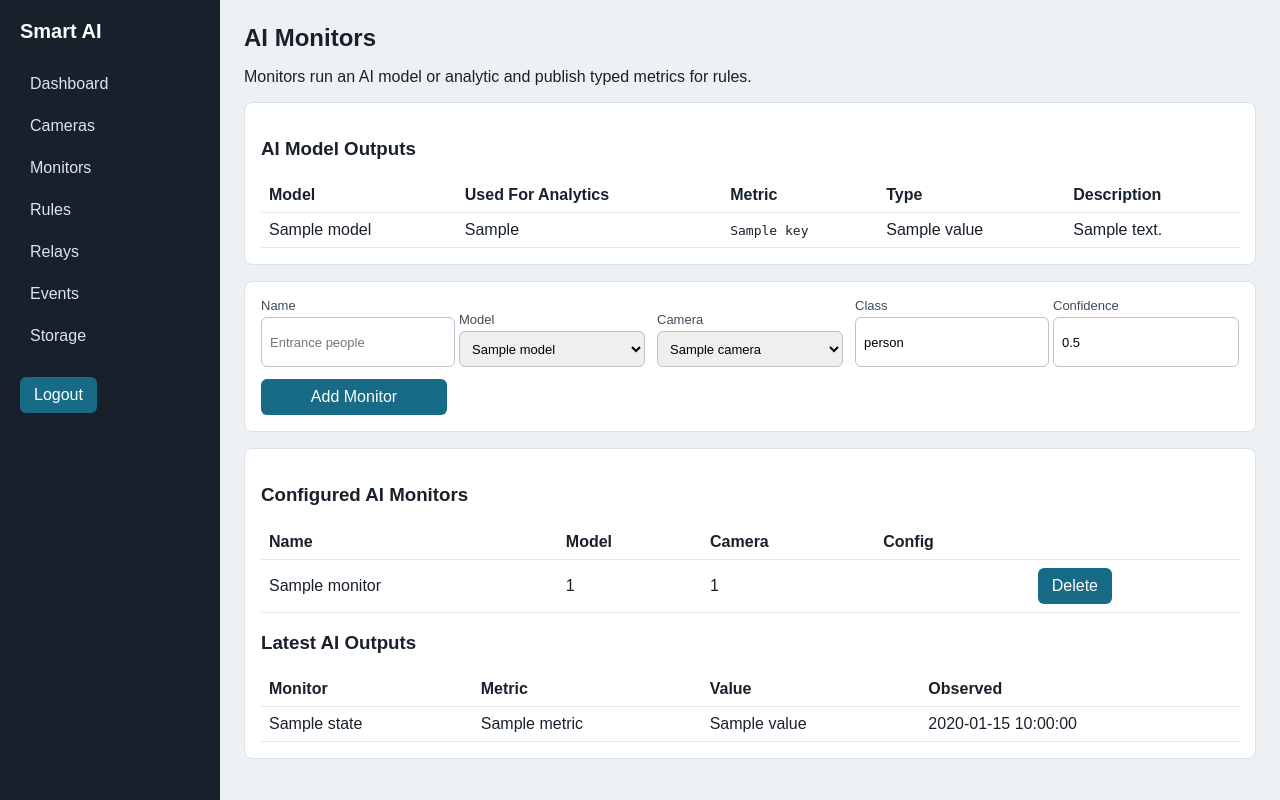
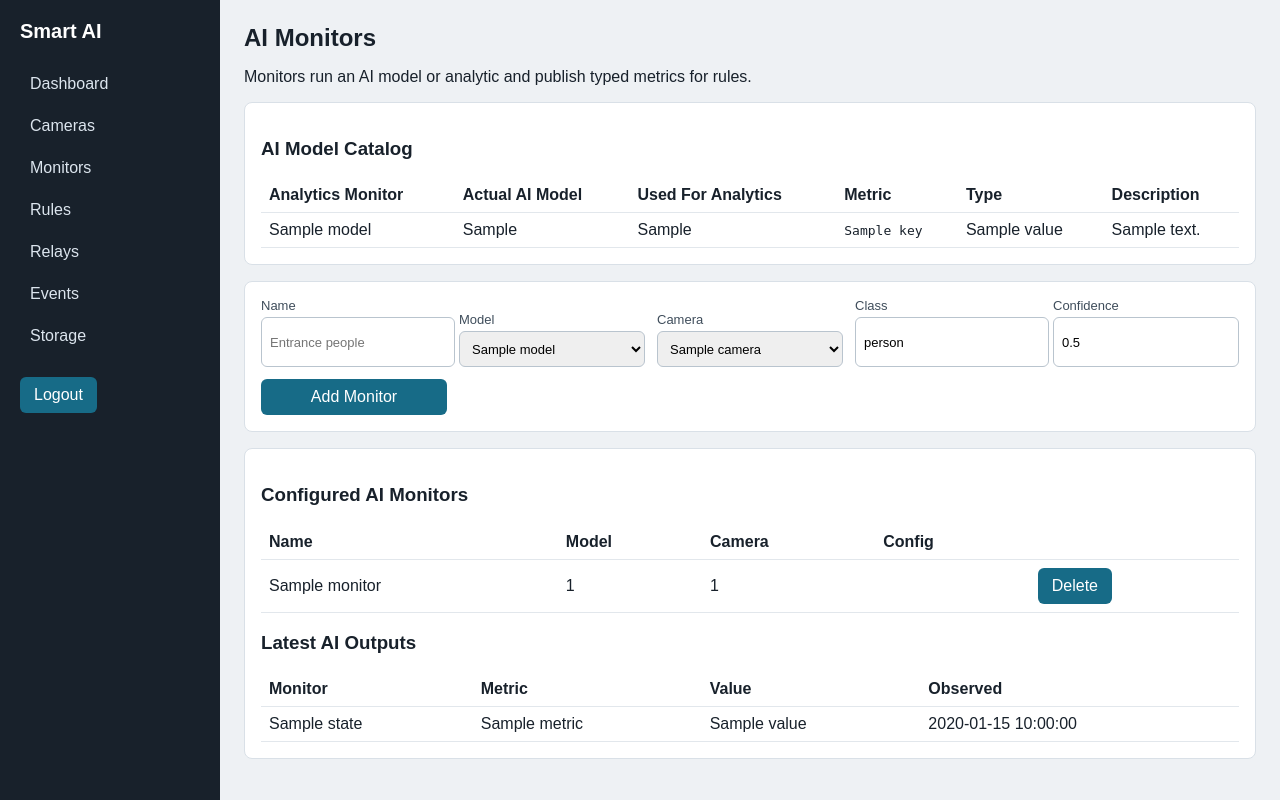
Before and after one commit to BetterCorp/Smart-AI-Access-Control, a Python web app: template backend/app/templates/pages/monitors.html in a window 1280 px wide. Run offline with Jinja, Linux system fonts and the light colour scheme; the template is opened without the code that fills it: most values are stand-ins (such as "Sample title", 1, 10 or a date in 2020).

Commit message:
feat(monitors): show actual ai model

```diff
--- a/backend/app/domain.py
+++ b/backend/app/domain.py
@@ -56,6 +56,7 @@ class AIModelDefinition:
     id: str
     name: str
     description: str
+    actual_model: str
     analytics_uses: list[str]
     metrics: list[MetricDefinition]
 
--- a/backend/app/models.py
+++ b/backend/app/models.py
@@ -7,6 +7,7 @@ PERSON_COUNTER = AIModelDefinition(
     id="person_counter",
     name="Person Counter",
     description="Counts people and exposes count/presence metrics.",
+    actual_model="YOLOv8 object detector",
     analytics_uses=[
         "occupancy counting",
         "mantrap occupancy",
@@ -23,6 +24,7 @@ WEAPON_VISIBILITY = AIModelDefinition(
     id="weapon_visibility",
     name="Weapon Visibility",
     description="Detects whether a configured weapon class is visible.",
+    actual_model="Custom YOLO-family object detector",
     analytics_uses=[
         "weapon presence alerting",
         "prohibited-object detection",
--- a/backend/app/templates/pages/monitors.html
+++ b/backend/app/templates/pages/monitors.html
@@ -6,14 +6,15 @@
   <p>Monitors run an AI model or analytic and publish typed metrics for rules.</p>
 </section>
 <section class="panel">
-  <h3>AI Model Outputs</h3>
+  <h3>AI Model Catalog</h3>
   <table>
-    <thead><tr><th>Model</th><th>Used For Analytics</th><th>Metric</th><th>Type</th><th>Description</th></tr></thead>
+    <thead><tr><th>Analytics Monitor</th><th>Actual AI Model</th><th>Used For Analytics</th><th>Metric</th><th>Type</th><th>Description</th></tr></thead>
     <tbody>
       {% for model in models %}
         {% for metric in model.metrics %}
         <tr>
           <td>{{ model.name }}</td>
+          <td>{{ model.actual_model }}</td>
           <td>{{ model.analytics_uses|join(", ") }}</td>
           <td><code>{{ metric.key }}</code></td>
           <td>{{ metric.value_type.value }}</td>
```
Also changed, not shown: docs/architecture.md (+2 -0 lines), README.md.
